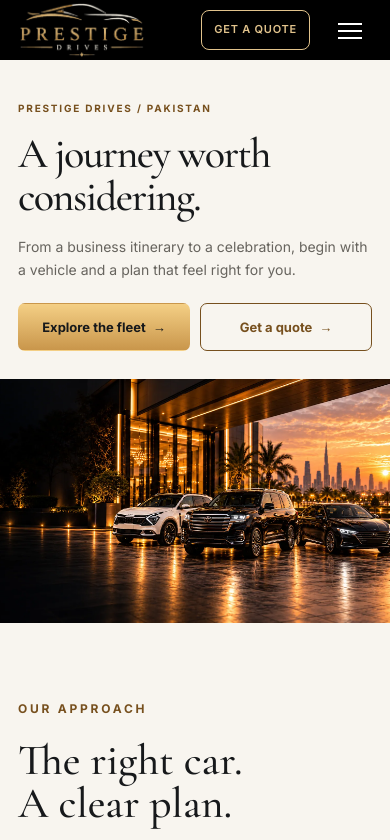
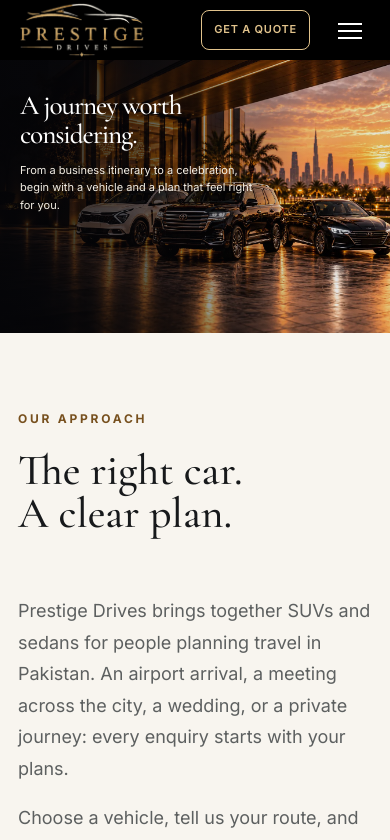
Before and after one commit to musaQAZI0/prestiges_drives, a Next.js app: page /about in a window 390 px wide. Shown: the top 840 px of the page. Built offline with nearby package versions, Linux system fonts and the light colour scheme.

Commit message:
Match mobile page heroes to homepage layout

```diff
--- a/app/globals.css
+++ b/app/globals.css
@@ -303,5 +303,17 @@
   .searchModule .searchFields .btn{min-height:50px}
 }
 
+/* Other page heroes share the home hero's mobile image-and-copy layout. */
+@media(max-width:600px){
+  .hero:not(.heroHome) .heroMobileVisual{order:-1;aspect-ratio:auto;height:clamp(250px,70vw,310px)}
+  .hero:not(.heroHome) .heroMobileVisual img{object-position:85% center}
+  .hero:not(.heroHome) .heroMobileVisual::after{content:'';position:absolute;inset:0;background:linear-gradient(90deg,rgba(5,5,8,.87),rgba(5,5,8,.65) 38%,rgba(5,5,8,.1) 78%);pointer-events:none}
+  .hero:not(.heroHome) .heroContent{position:absolute;z-index:1;top:80px;left:20px;width:60%;max-width:340px;padding:0;margin:0;transform:none}
+  .hero:not(.heroHome) .eyebrow,.hero:not(.heroHome) .heroActions{display:none}
+  .hero:not(.heroHome) h1{color:#fff;font-size:clamp(24px,7vw,40px);line-height:1.06;letter-spacing:-.04em;margin:12px 0}
+  .hero:not(.heroHome) h1 em{color:var(--champagne)}
+  .hero:not(.heroHome) p{color:#f3eee4;font-size:11px;line-height:1.6;max-width:240px;margin:0}
+}
+
 /* Expanded fleet categories and reference pricing. */
 .fleetPage .filterBar{flex-wrap:wrap}.referenceRateNote{display:block;font-size:11px;color:#6d685f;margin-top:5px}.vehiclePlaceholder{height:100%;width:100%;display:flex;flex-direction:column;align-items:center;justify-content:center;gap:12px;padding:24px;text-align:center;background:linear-gradient(145deg,#f5f1e9,#e6dfd2);color:#77501e}.vehiclePlaceholder>span{font-size:10px;letter-spacing:.2em;text-transform:uppercase}.vehiclePlaceholder strong{font-family:Georgia,serif;font-size:26px;line-height:1.2;font-weight:400}.vehiclePlaceholder small{font-size:12px;color:#686057}.vehiclePlaceholderDetail{min-height:360px}.rateSource{font-size:12px!important}.rateSource a{text-decoration:underline}
--- a/components/HeroBanner.tsx
+++ b/components/HeroBanner.tsx
@@ -33,11 +33,9 @@ export default function HeroBanner({
       {!home && <div className="heroDesktopVisual" aria-hidden="true"><Image src={image} alt="" fill priority sizes="100vw" /><div className="heroDesktopShade" /></div>}
       <div className="container heroContent">
         <div className="heroCopy">
-        <div className="heroCopy">
         {eyebrow && <span className="eyebrow">{eyebrow}</span>}
         <h1>{home ? <><span className="heroDesktopCopy">{title}</span><span className="heroMobileCopy">Your Journey.<br /><em>Your Drive.</em></span></> : title}</h1>
         <p>{home ? <><span className="heroDesktopCopy">{subtitle}</span><span className="heroMobileCopy">Premium SUVs and sedans for every occasion.</span></> : subtitle}</p>
-        </div>
         </div>
         <div className="heroActions">
           <Link href={primaryHref} className="btn btnPrimary">{primaryLabel} <span aria-hidden="true">→</span></Link>
```
